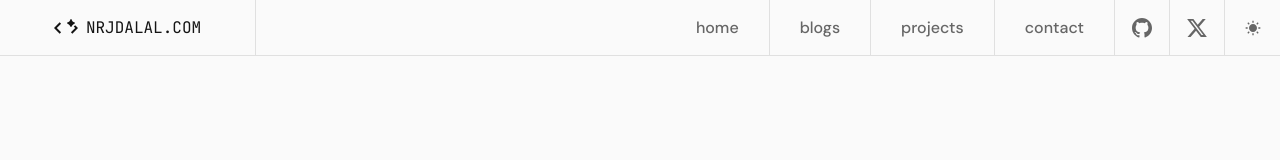
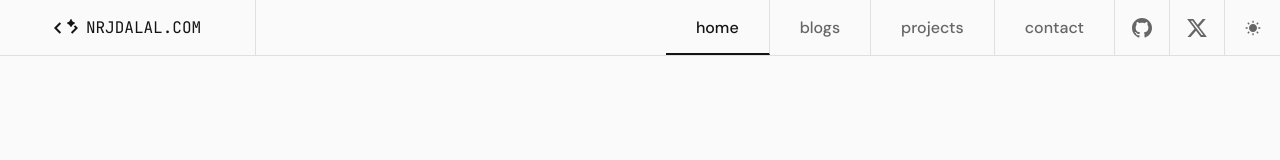
Before and after one commit to nrjdalal/nrjdalal.com-v2, a Next.js app: page / in a window 1280 px wide. Shown: the top 160 px of the page. Built offline with nearby package versions, Linux system fonts and the light colour scheme.

Commit message:
feat: added header

```diff
--- a/src/components/header.tsx
+++ b/src/components/header.tsx
@@ -1,6 +1,10 @@
+"use client"
+
 import ThemeToggle from "@/components/theme-toggle"
+import { cn } from "@/lib/utils"
 import { RiCodeAiFill, RiGithubFill, RiTwitterXFill } from "@remixicon/react"
 import Link from "next/link"
+import { usePathname } from "next/navigation"
 
 const navItems = [
   { name: "home", href: "/" },
@@ -15,6 +19,8 @@ const socialLinks = [
 ]
 
 export default function Component() {
+  const pathname = usePathname()
+
   return (
     <div className="bg-background sticky top-0 z-50 flex h-14 w-full justify-between border-b">
       <Link
@@ -29,7 +35,11 @@ export default function Component() {
           <Link
             key={item.name}
             href={item.href}
-            className="hover:text-foreground hover:border-b-foreground flex h-full items-center px-7.5 hover:border-b-2 hover:pt-[2px]"
+            className={cn(
+              "hover:text-foreground hover:border-b-foreground flex h-full items-center px-7.5 hover:border-b-2 hover:pt-[2px]",
+              pathname === item.href &&
+                "text-foreground border-b-foreground border-b-2 pt-[2px]",
+            )}
           >
             {item.name}
           </Link>
--- a/src/components/theme-toggle.tsx
+++ b/src/components/theme-toggle.tsx
@@ -21,7 +21,7 @@ export default function ThemeToggle() {
       />
       <label
         htmlFor={id}
-        className="hover:bg-border/50 flex aspect-square h-full cursor-pointer items-center justify-center"
+        className="hover:bg-border/50 hover:text-foreground text-muted-foreground flex aspect-square h-full cursor-pointer items-center justify-center"
         aria-hidden="true"
       >
         <RiSunFill className="size-4 dark:hidden" aria-hidden="true" />
```
